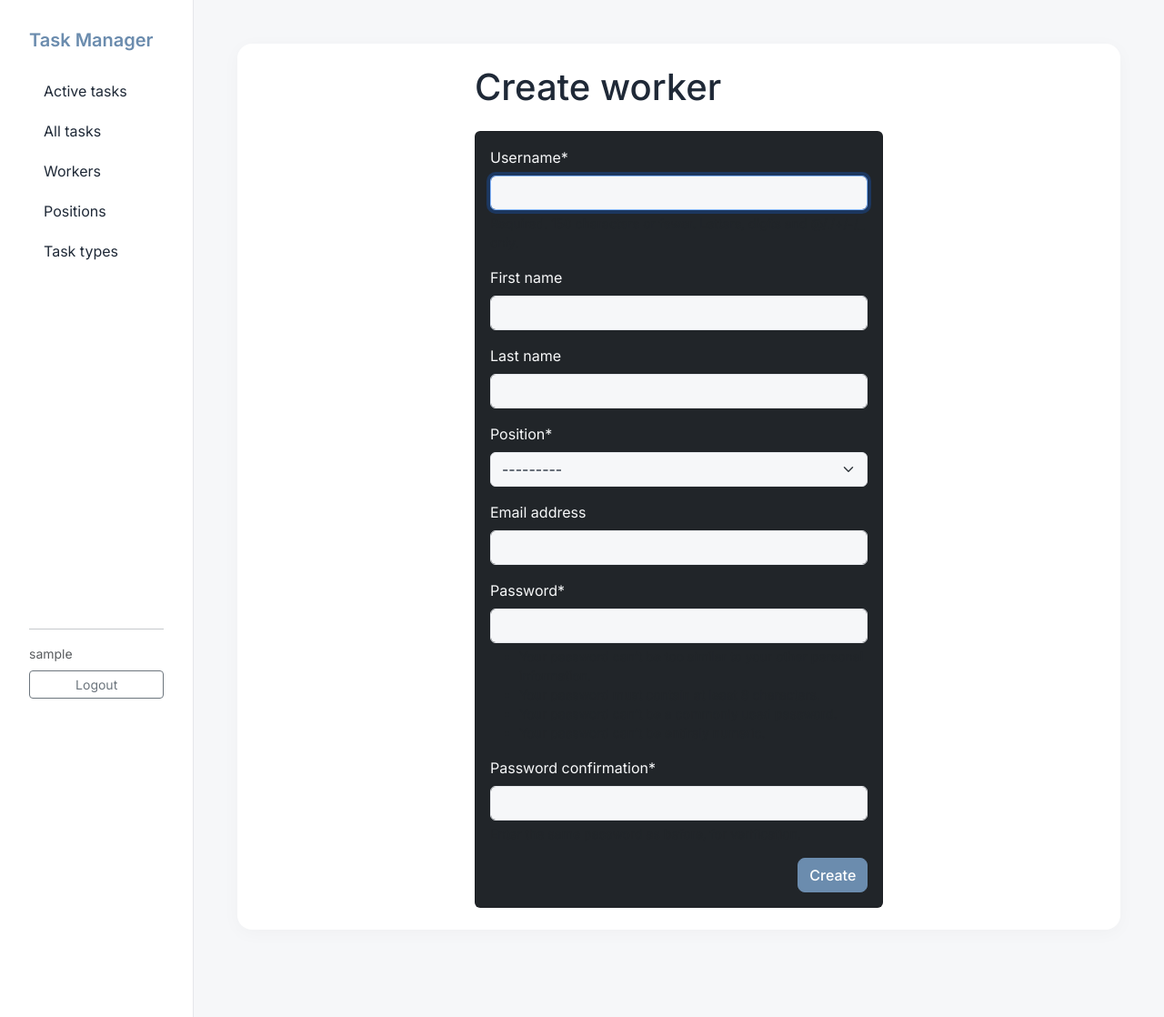
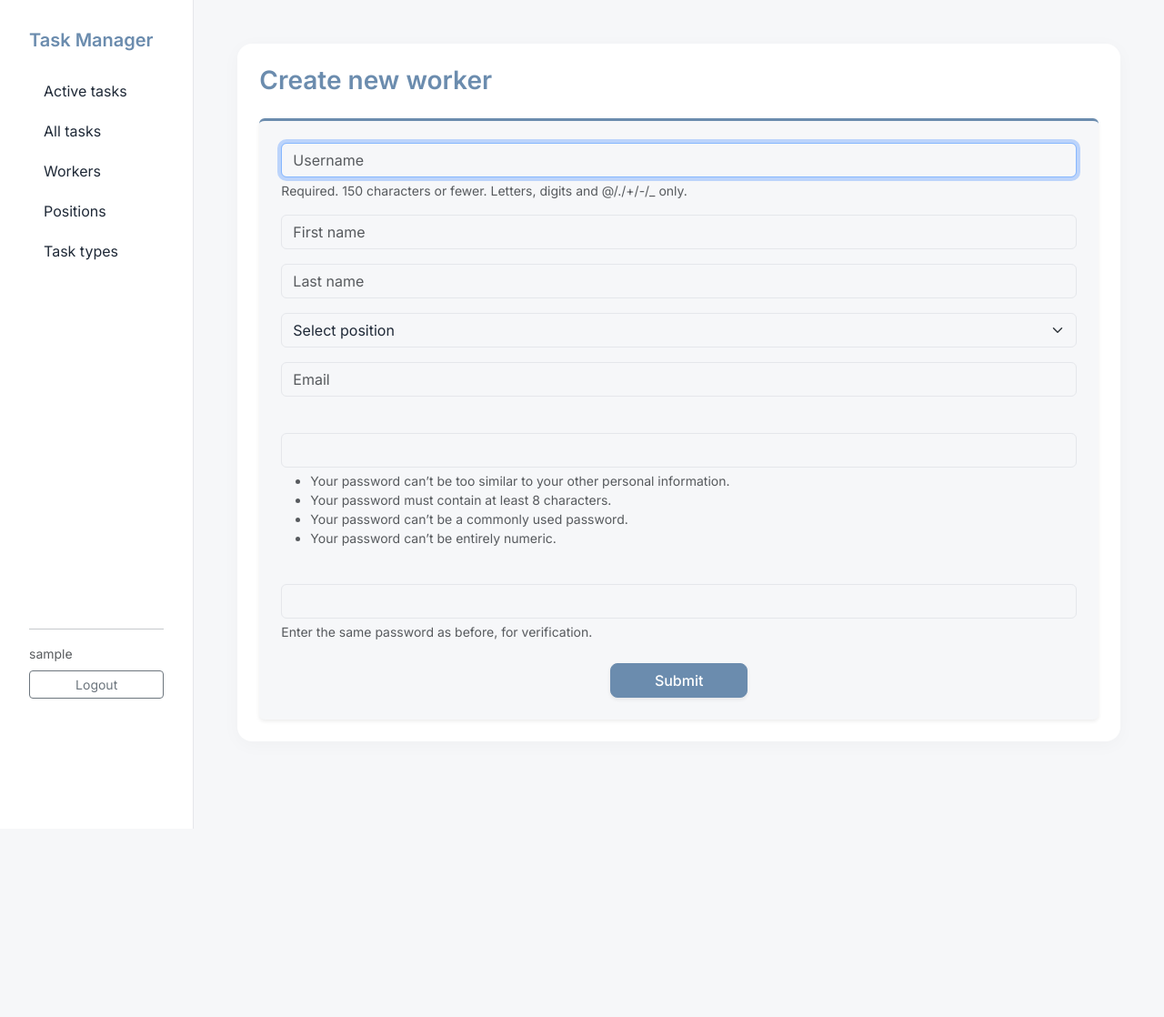
Before and after one commit to strauuch/task-manager, a Django app: page /workers/create/ in a window 1280 px wide. Shown: the whole page at 91% size. After the commit the page ends 911 px from the top, so only its background shows below. Run offline with Django 5.2, Linux system fonts and the light colour scheme; a user stored in the database is signed in; tables that the repository leaves empty hold one stand-in row (values such as "Sample post"); some libraries are stand-ins or nearby versions.

Commit message:
feat: enhance WorkerCreationForm and implement worker create and update pages

```diff
--- a/tasks/forms.py
+++ b/tasks/forms.py
@@ -83,6 +83,30 @@ class WorkerCreationForm(UserCreationForm):
             "email",
         )
 
+    def __init__(self, *args, **kwargs):
+        super().__init__(*args, **kwargs)
+
+        placeholders = {
+            "username": "Username",
+            "first_name": "First name",
+            "last_name": "Last name",
+            "email": "Email",
+        }
+
+        for field_name, field in self.fields.items():
+            field.label = ""
+
+            if field_name in placeholders:
+                field.widget.attrs["placeholder"] = placeholders[field_name]
+
+            if isinstance(field.widget, forms.Select):
+                field.widget.attrs.update({"class": "form-select"})
+            else:
+                field.widget.attrs.update({"class": "form-control"})
+
+        if "position" in self.fields:
+            self.fields['position'].empty_label = "Select position"
+
 class WorkerForm(forms.ModelForm):
     class Meta:
         model = Worker
--- a/templates/tasks/worker_form.html
+++ b/templates/tasks/worker_form.html
@@ -1,28 +1,39 @@
 {% extends "base.html" %}
-{% load crispy_forms_filters %}
 
 {% block content %}
-<div class="container-fluid px-0">
-  <div class="row justify-content-center">
-    <div class="col-12 col-md-8 col-lg-6">
+<div class="d-flex justify-content-between align-items-center mb-4">
+  <h1 class="h3 mb-0 text-primary fw-bold">
+    {% if object %} Update worker: {{ object.username }} {% else %} Create new worker {% endif %}
+  </h1>
+</div>
 
-      <h1 class="mb-4">Create worker</h1>
+<div class="card border-0 border-top border-3 border-primary shadow-sm">
+  <div class="card-body p-4">
+    <form method="POST" novalidate>
+      {% csrf_token %}
 
-      <div class="card bg-dark text-light">
-        <div class="card-body">
-          <form method="post">
-            {% csrf_token %}
-            {{ form|crispy }}
-            <div class="d-flex justify-content-end mt-3">
-              <button type="submit" class="btn btn-primary">
-                Create
-              </button>
-            </div>
-          </form>
+      {% for field in form %}
+        <div class="mb-3">
+          {% if "password" in field.name %}
+            <label class="small fw-bold text-muted text-uppercase mb-1">{{ field.label_tag|striptags }}</label>
+          {% endif %}
+
+          {{ field }}
+
+          {% if field.help_text %}
+            <div class="form-text small">{{ field.help_text|safe }}</div>
+          {% endif %}
+
+          {% if field.errors %}
+            <div class="text-danger small">{{ field.errors }}</div>
+          {% endif %}
         </div>
+      {% endfor %}
+
+      <div class="mt-4 text-center">
+        <button type="submit" class="btn btn-primary px-5 shadow-sm">Submit</button>
       </div>
-
-    </div>
+    </form>
   </div>
 </div>
 {% endblock %}
```
